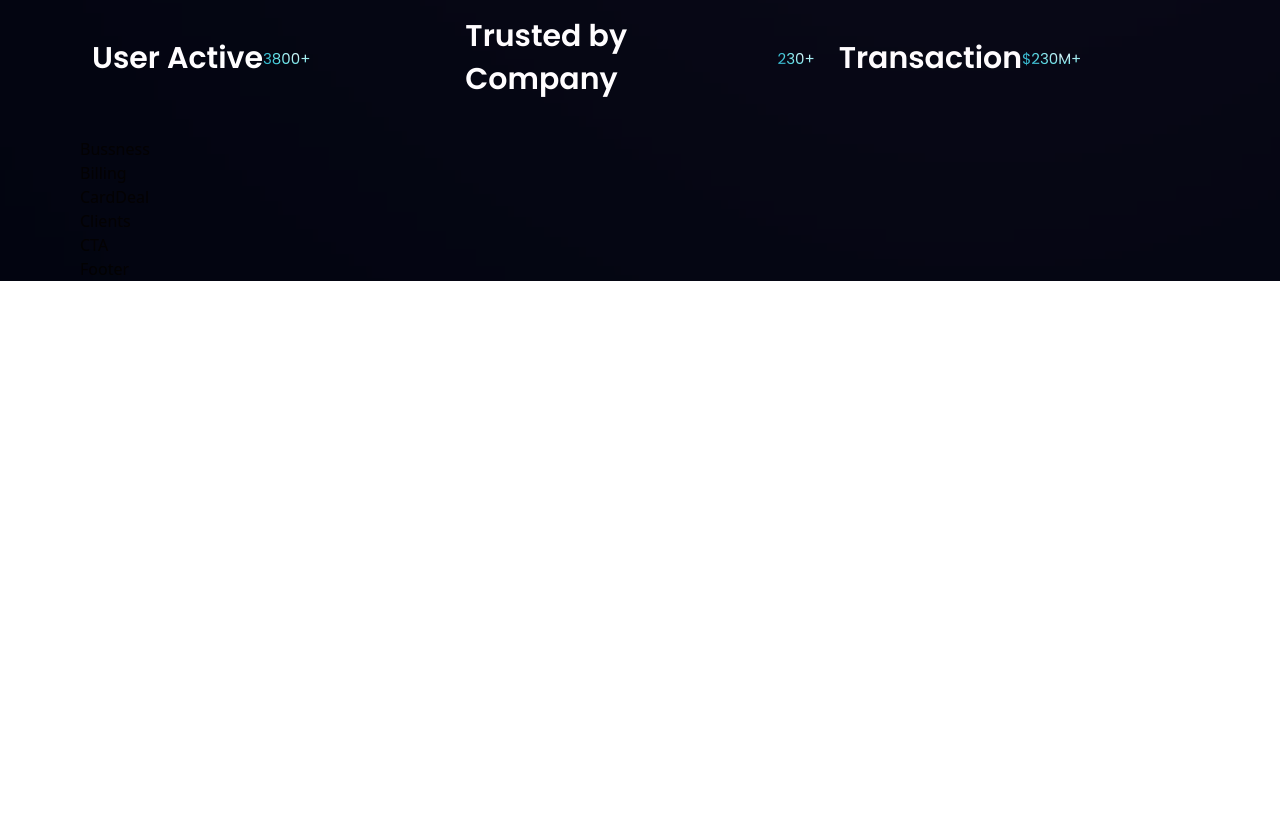
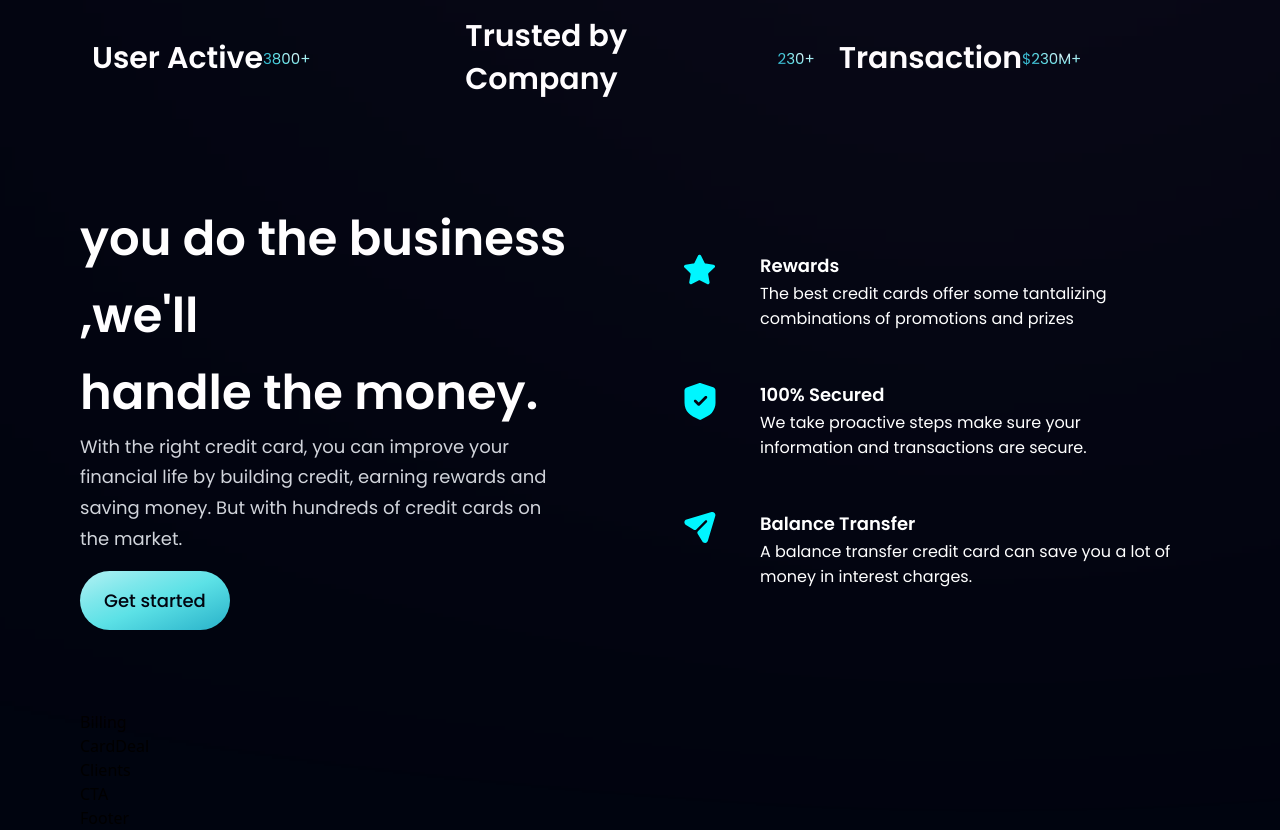
Before and after one commit to Aminehariri/Bank_App, a React (Create React App) app: page / in a window 1280 px wide. Shown: the part 800-1630 px from the top of the page. Before the commit the page ends 1081 px from the top, so only its background shows below. Built offline with nearby package versions, Linux system fonts and the light colour scheme; the HTML template or start-up script is replaced by a standard one.

Commit message:
done with the business section

```diff
--- a/src/components/Bussness.jsx
+++ b/src/components/Bussness.jsx
@@ -1,7 +1,39 @@
 import React from 'react'
+import { features } from '../constants'
+import styles,{layout} from '../style'
+import Button from './Button'
+
+
+const FeatureCard =({icon,title,content,index}) =>(
+  <div className='flex flex-row p-6 rounded-[20px] feature-Card'>
+    <div className={`w-[64px] rounded-full `}>
+      <img src={icon} alt="icon" className='w-[50%]  object-contain'/>
+    </div>
+
+    <div className='flex flex-1 flex-col ml-3'>
+      <h4 className='font-poppins text-[18px] font-semibold  text-white leading-[23px] mb-1'>{title}</h4>
+      <p className='font-poppins text-[16px] font-normal text-white leading-[25px] mb-1'>{content}</p>
+    </div>
+  </div>
+)
+
 
 export default function Bussness() {
   return (
-    <div>Bussness</div>
+    <section  id='features' className={layout.section}>
+      <div className={layout.sectionInfo}>
+        <h2 className={styles.heading2}>you do the business ,we'll <br className='sm:block hidden'/> handle the money.</h2>
+        <p className={`${styles.paragraph} max-w-[470px] mt-[5] text-gray-300`}>With the right credit card, you can improve your financial life by building credit, earning rewards and saving money. But with hundreds of credit cards on the market.</p>
+        <Button styles='mt-10 '/>
+      </div>
+
+      <div className={`${layout.sectionImg} flex-col feature-Card`}>
+        {
+          features.map((feature,index)=>(
+            <FeatureCard key={feature.id} {...feature} index={index} />
+          ))
+        }
+      </div>
+    </section>
   )
 }
--- a/src/components/Button.jsx
+++ b/src/components/Button.jsx
@@ -1,7 +1,9 @@
 import React from 'react'
 
-export default function Button() {
+export default function Button({styles}) {
   return (
-    <div>Button</div>
+    <button className={`py-4 px-6 rounded-full my-4 bg-blue-gradient font-poppins font-medium text-[18px] text-primary outline-none`}>
+      Get started
+    </button>
   )
 }
```
